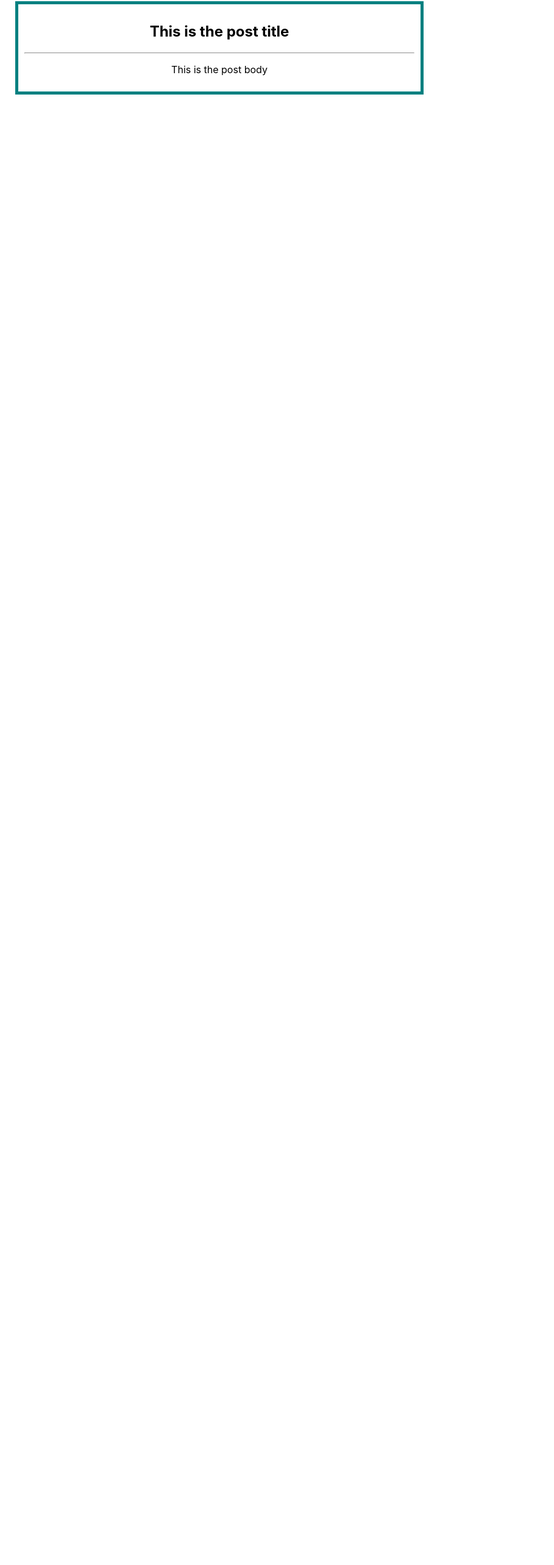
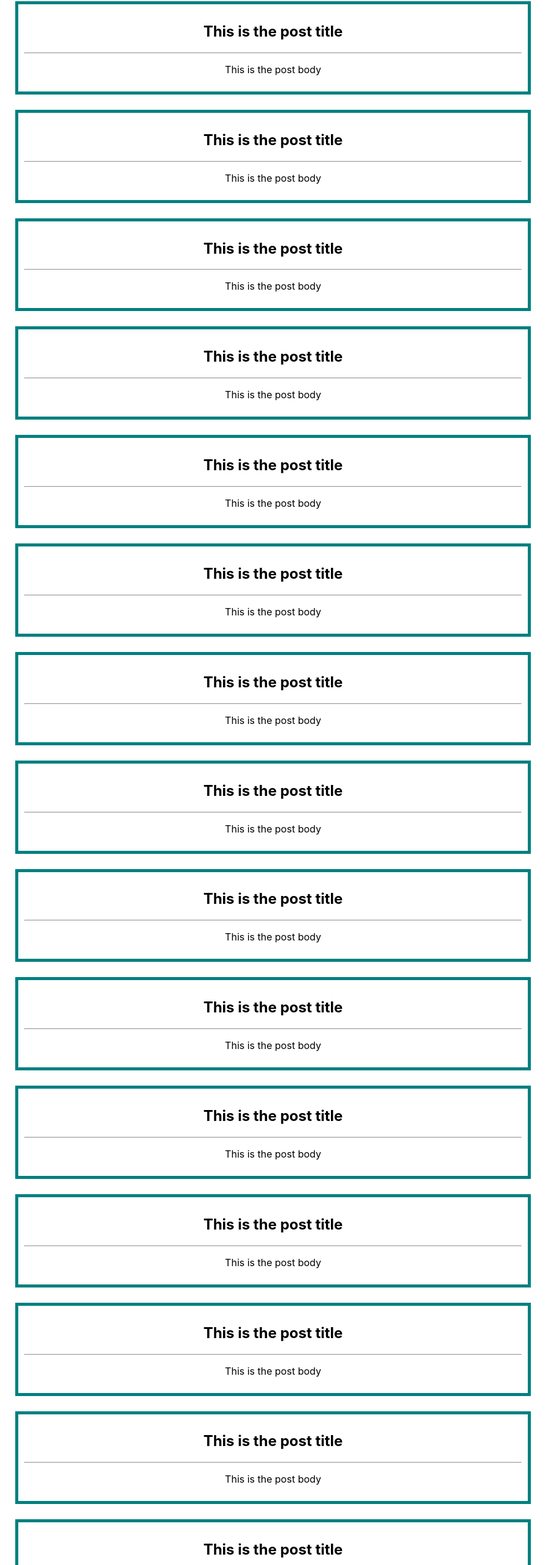
Before and after one commit to Islam412/REACT-Task1, a React (Create React App) app: page / in a window 1280 px wide. Shown: the part 223-2789 px from the top of the page at 61% size, without its empty margins (0-909 px from the left). Before the commit the page ends 800 px from the top, so only its background shows below. Built offline with nearby package versions, Linux system fonts and the light colour scheme.

Commit message:
add all posts

```diff
--- a/src/App.js
+++ b/src/App.js
@@ -10,9 +10,28 @@ function App() {
 
 
       {/* post and side menu container */}
-      {/* post  */}
-      <Post />
-      {/* ==post== */}
+      <div style={{  }}>
+        <div style={{ width: "70%" }}>
+          {/* post  */}
+          <Post />
+          <Post />
+          <Post />
+          <Post />
+          <Post />
+          <Post />
+          <Post />
+          <Post />
+          <Post />
+          <Post />
+          <Post />
+          <Post />
+          <Post />
+          <Post />
+          <Post />
+          <Post />
+          {/* ==post== */}
+        </div>
+      </div>
       {/* post and side menu container */}
 
       {/* <div style={{ width: "70%" }}>
--- a/src/Post.js
+++ b/src/Post.js
@@ -3,7 +3,7 @@ export default function Post() {
         <div style={{
             padding: "10px",
             border: "solid teal 5px",
-            width: "50%",
+            // width: "50%",
             margin: "25px",
             }}>
             <h2>This is the post title</h2>
```
